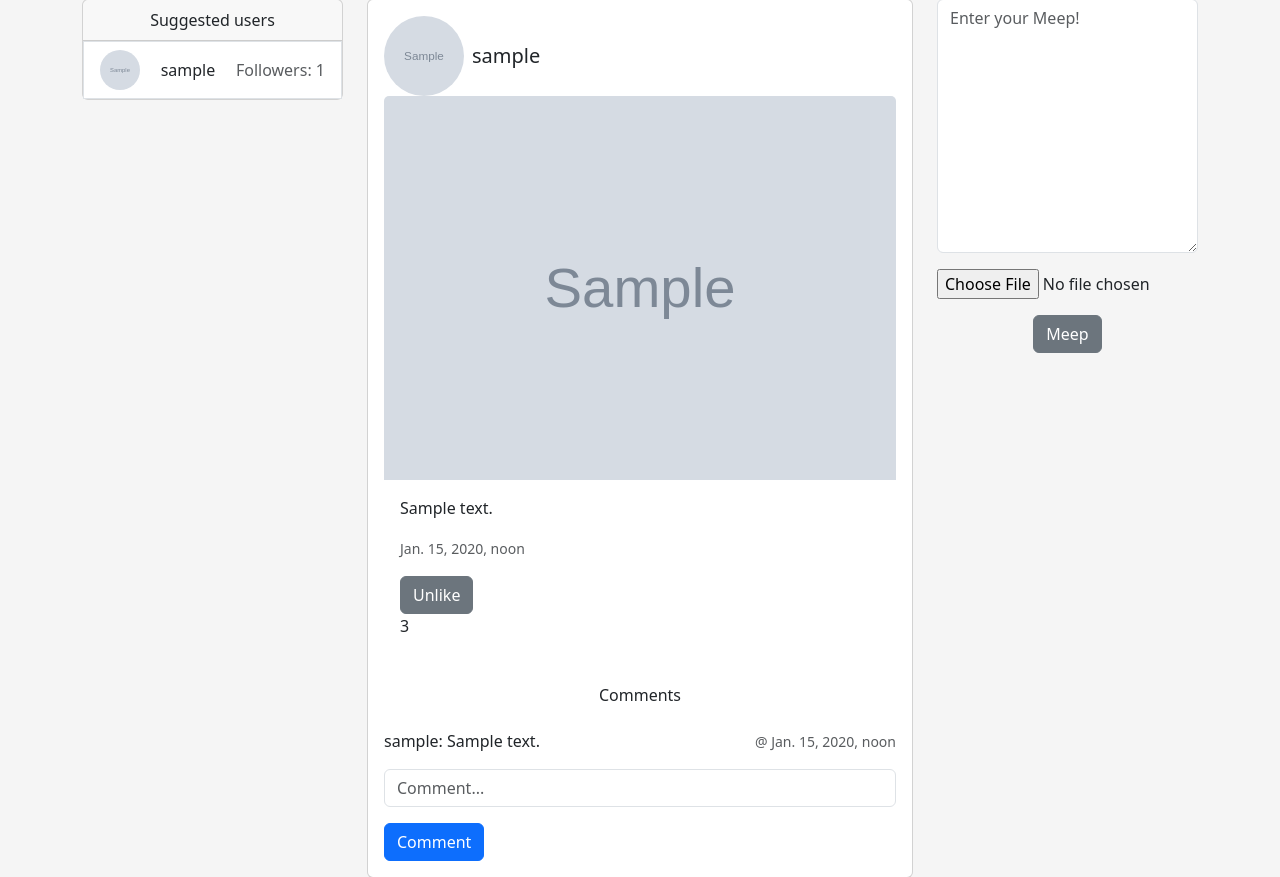
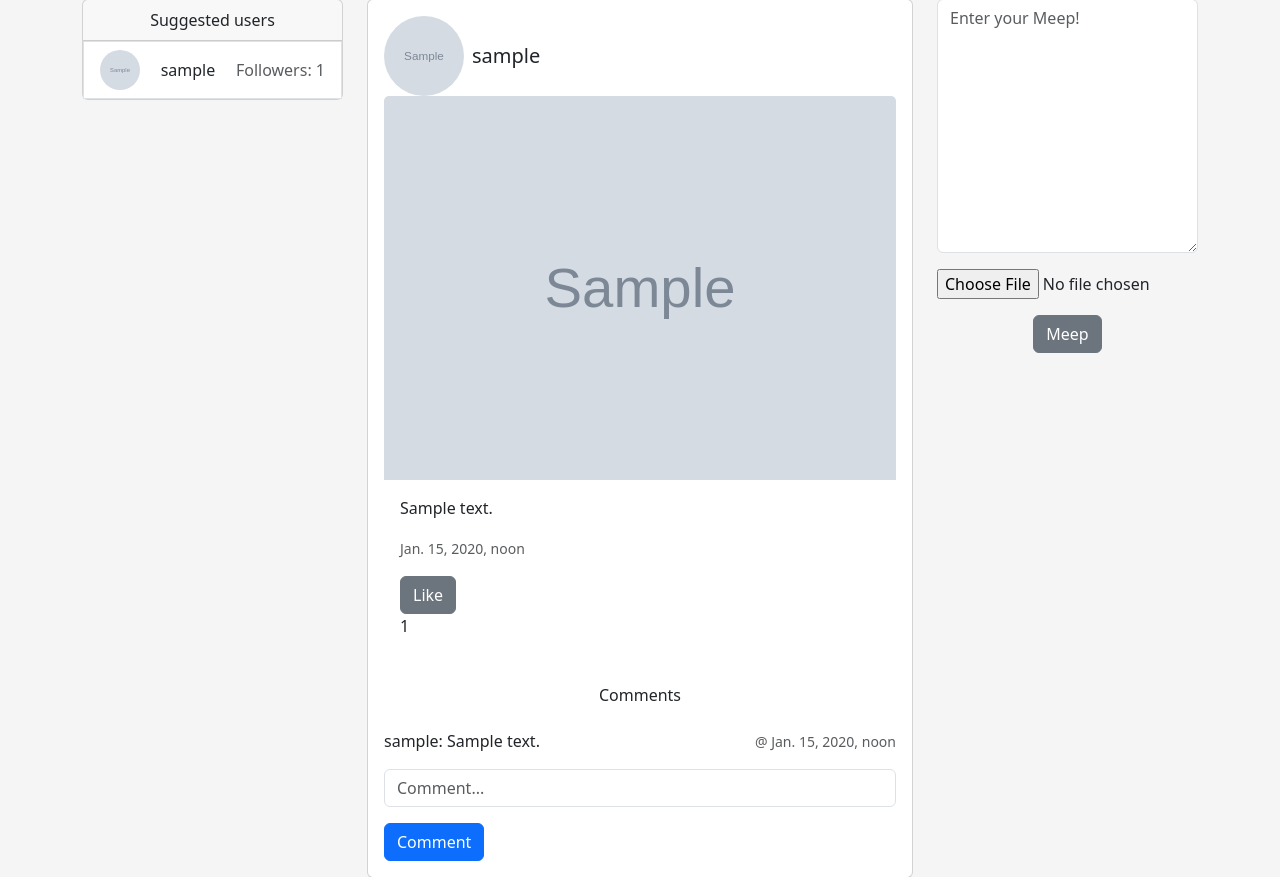
Before and after one commit to PlayJeri/instantlygram, a Django app: template social/musker/templates/musker/home.html in a window 1280 px wide. Shown: the part 137-1014 px from the top of the page. Run offline with Django 4.2, Linux system fonts and the light colour scheme; the template is opened without the code that fills it: values that come from a table or form of the project are taken from there, others are empty; tables that the repository leaves empty hold one stand-in row (values such as "Sample post"); grey boxes marked "Sample" are stand-in pictures.

Commit message:
Like button + counter events fixed

```diff
--- a/social/musker/static/js/home.js
+++ b/social/musker/static/js/home.js
@@ -46,16 +46,20 @@ function submitLike(meep_id){
   .then(data => {
     if (data) {
       likeButton = document.getElementById(`like-button-${meep_id}`)
-      likeCounter = document.getElementById(`${meep_id}-like-count`)
+      likeCounter = document.getElementById(`like-count-${meep_id}`)
 
-      if (data.like) {
+      if (data.like === true) {
         likeButton.classList.remove('btn-primary');
-        likeButton.classList.add('btn-success');
-        likeCounter.textContent = parseInt(likeCount.textContent) + 1;
+        likeButton.classList.remove('btn-success');
+        likeButton.classList.add('btn-danger');
+        likeButton.textContent = 'Unlike'
+        likeCounter.textContent = parseInt(likeCounter.textContent) + 1;
       } else {
         likeButton.classList.remove('btn-secondary');
-        likeButton.classList.add('btn-danger');
-        likeCounter.textContent = parseInt(likeCount.textContent) - 1;
+        likeButton.classList.remove('btn-danger');
+        likeButton.classList.add('btn-success');
+        likeButton.textContent = 'Like'
+        likeCounter.textContent = parseInt(likeCounter.textContent) - 1;
       }
     } else {
       console.error('Invalid response from server:', data);
--- a/social/musker/templates/musker/home.html
+++ b/social/musker/templates/musker/home.html
@@ -52,9 +52,13 @@
                         <button id="like-button-{{ meep.id }}"
                                 onclick="submitLike({{ meep.id }})"
                                     class="btn btn-secondary">
+                                    {% if request.user in meep.likes.all %}
                                     Unlike
+                                    {% else %}
+                                    Like
+                                    {% endif %}
                         </button>
-                        <p id="{{ meep.id }}-like-count">3</p>
+                        <p id="like-count-{{ meep.id }}">{{ meep.likes.count }}</p>
                     </div>
                 </div>
                 <h6 class="card-title text-center">Comments</h6>
```
